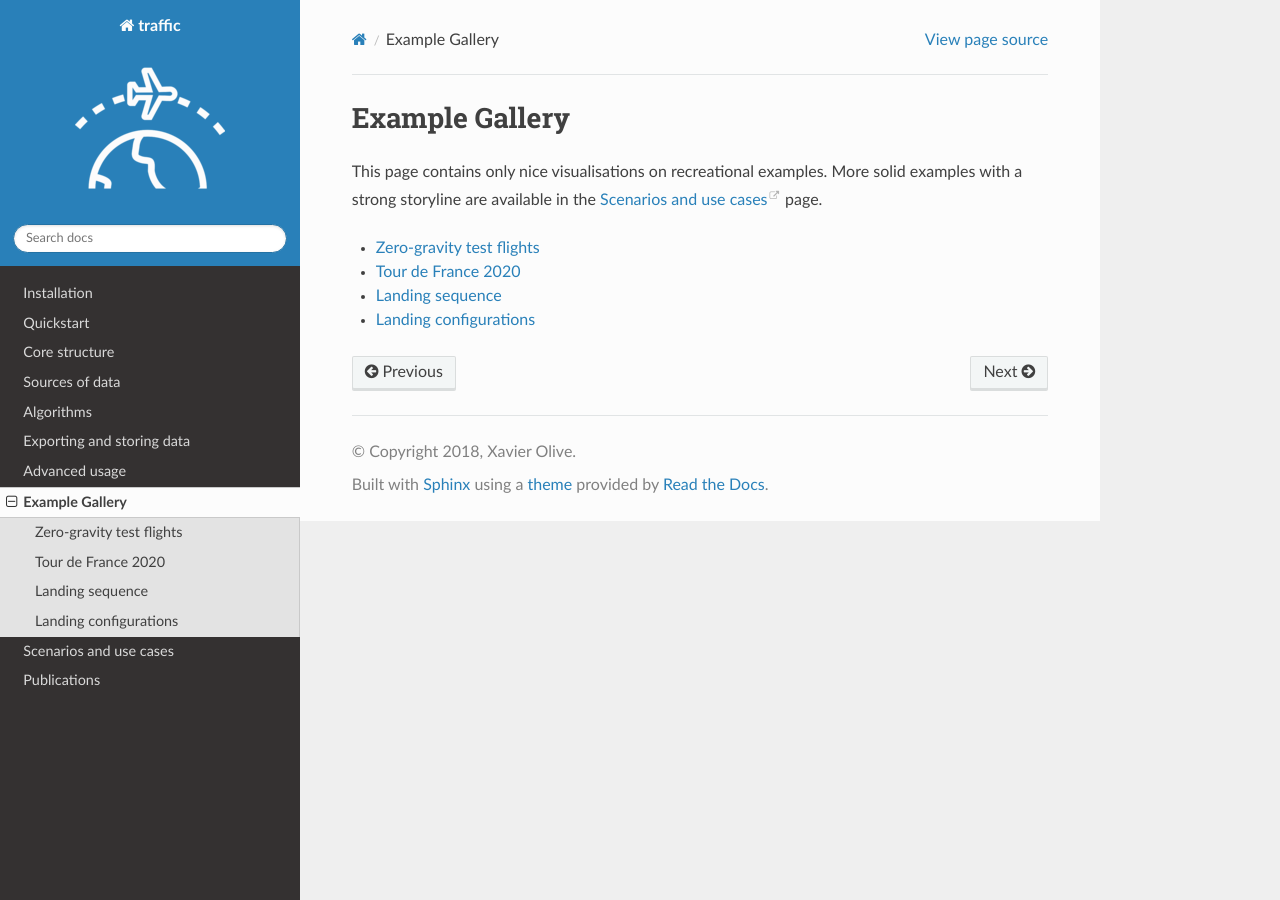
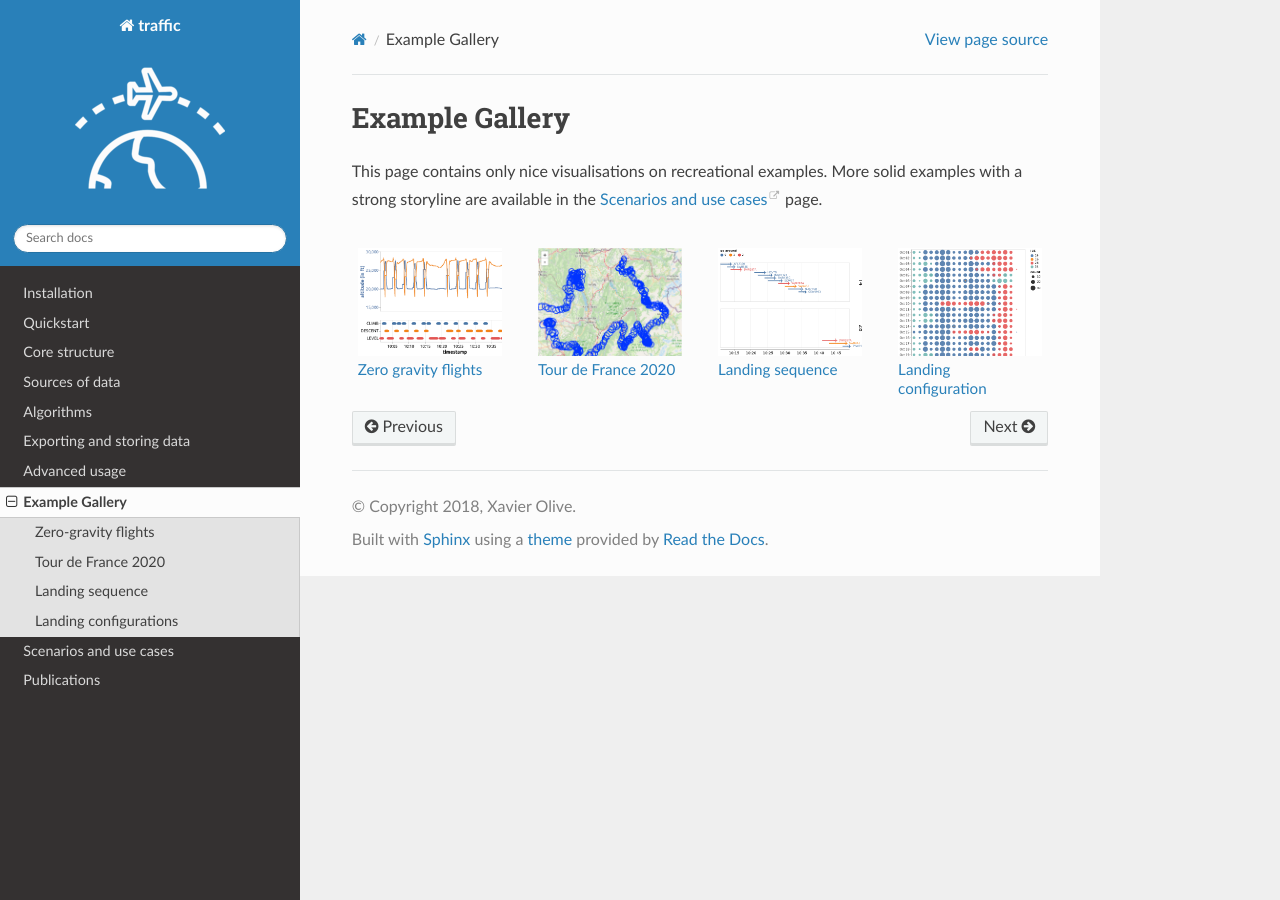
Before and after one commit to xoolive/traffic, a Sphinx documentation site: the page built from docs/gallery.rst, in a window 1280 px wide. Built offline with Sphinx 7.4.7 and the Read the Docs theme 2.0.0, drawn with Linux system fonts in a browser that asks for light colours; pages that are not in the unit, such as notebooks, are missing from menus; a script that is not in the unit is left out; comment, search, counter and statistics services are not loaded.

Commit message:
fancy gallery home page

```diff
--- a/docs/_static/main_stylesheet.css
+++ b/docs/_static/main_stylesheet.css
@@ -10,7 +10,9 @@ thead {
   border-bottom: 1px solid #bdbdbd;
   vertical-align: bottom;
 }
-tbody td, tr, th {
+tbody td,
+tr,
+th {
   text-align: right;
   vertical-align: middle;
   padding: 0.5em 0.5em;
@@ -32,11 +34,150 @@ tbody td, tr, th {
 .dataframe thead th {
   text-align: right;
 }
-.rst-content table.docutils.citation td, .rst-content table.docutils.citation tr, .rst-content table.docutils.footnote td, .rst-content table.docutils.footnote tr
-{
-    text-align:left;
-
+.rst-content table.docutils.citation td,
+.rst-content table.docutils.citation tr,
+.rst-content table.docutils.footnote td,
+.rst-content table.docutils.footnote tr {
+  text-align: left;
 }
 .rst-content code.literal {
   color: #404040;
 }
+
+/* from altair-gallery.css */
+
+.figure {
+  float: left;
+  margin: 10px;
+  width: auto;
+  height: 220px;
+}
+
+.figure.minigallery {
+  height: auto;
+}
+
+.figure img {
+  display: inline;
+  padding: 1px;
+  border: 1px solid #dddddd;
+  opacity: 1;
+  filter: alpha(opacity=100); /* For IE8 and earlier */
+}
+
+.figure img:hover {
+  border: 1px solid #eeeeee;
+  opacity: 0.8;
+  filter: alpha(opacity=80); /* For IE8 and earlier */
+}
+
+.figure .caption {
+  width: 200px;
+  text-align: center !important;
+}
+
+.figure p {
+  margin-top: 0;
+}
+
+div.section h2 {
+  padding-top: 30px;
+  border-bottom: 1px solid #cccccc;
+}
+
+div.bottomnav {
+  clear: left;
+}
+
+/* Front-page Example Showcase */
+#showcase {
+  width: 100%;
+  height: 240px;
+  overflow: hidden;
+  margin: 0;
+  padding: 0;
+  position: relative;
+  margin-bottom: 10px;
+}
+#showcase:after,
+#showcase:before {
+  content: "";
+  display: block;
+  width: 100%;
+  position: absolute;
+  background: white;
+  height: 16px;
+  z-index: 2;
+}
+#showcase:before {
+  bottom: -16px;
+  box-shadow: 0px -8px 16px rgba(0, 0, 0, 0.3);
+}
+#showcase:after {
+  top: -16px;
+  box-shadow: 0px 8px 16px rgba(0, 0, 0, 0.3);
+}
+#showcase .examples {
+  margin: 0 auto;
+  height: 240px;
+  width: 800px;
+  line-height: 0;
+}
+#showcase .preview {
+  width: 144px;
+  height: 80px;
+  padding: 0;
+  outline: 1px solid #ddd;
+  background-position: left top;
+  background-size: cover;
+  overflow: hidden;
+  position: relative;
+  z-index: 0;
+  transition: background-position 2s;
+  display: block;
+  float: left;
+}
+#showcase .preview:hover {
+  background-position: right bottom;
+  outline: 2px solid #4682b4;
+  z-index: 1;
+}
+
+/* Example Gallery */
+
+.gallery {
+  display: flex;
+  flex-wrap: wrap;
+  margin: 0 -12px;
+}
+.gallery .imagegroup {
+  display: inline-block;
+  position: relative;
+  /* Show 4 images per row, each image has 18px horizontal margin */
+  width: calc(25% - 36px);
+  margin: 12px 18px;
+  /* For small screens */
+  min-width: 140px;
+}
+
+.gallery .imagegroup:hover {
+  text-decoration: none;
+}
+.gallery .image {
+  background-size: cover;
+  display: block;
+  width: 100%;
+  /* hack to make height depend on width, golden ratio*/
+  padding-bottom: 75%;
+  background-repeat: no-repeat;
+  margin-bottom: 5px;
+  overflow: hidden;
+  transition: background-position 2s;
+}
+.gallery .image:hover {
+  background-position: right bottom;
+}
+
+.gallery .image-title {
+  font-size: 0.95em;
+}
--- a/docs/gallery.rst
+++ b/docs/gallery.rst
@@ -5,8 +5,38 @@ This page contains only nice visualisations on recreational examples. More
 solid examples with a strong storyline are available in the `Scenarios and
 use cases <scenarios.html>`_ page.
 
+.. raw:: html
+
+   <span class="gallery">
+
+   <a class="imagegroup" href="zero_gravity.html">
+     <span class="image" alt="Zero gravity flights" style="background-image: url(./_static/zero_gravity-thumb.png);"></span>
+     <span class="image-title">Zero gravity flights</span>
+   </a>
+
+   <a class="imagegroup" href="tour_de_france.html">
+     <span class="image" alt="Tour de France 2020" style="background-image: url(./_static/tour_de_france-thumb.png);"></span>
+     <span class="image-title">Tour de France 2020</span>
+   </a>
+
+   <a class="imagegroup" href="landing_sequence.html">
+     <span class="image" alt="Landing sequence" style="background-image: url(./_static/landing_sequence-thumb.png);"></span>
+     <span class="image-title">Landing sequence</span>
+   </a>
+
+   <a class="imagegroup" href="landing_configuration.html">
+     <span class="image" alt="Landing configuration" style="background-image: url(./_static/landing_configuration-thumb.png);"></span>
+     <span class="image-title">Landing configuration</span>
+   </a>
+
+   </span>
+
+   <div style='clear:both;'></div>
+
+
 .. toctree::
-   :maxdepth: 1
+   :maxdepth: -1
+   :hidden:
 
    gallery/zero_gravity
    gallery/tour_de_france
--- a/docs/gallery/landing_configuration.rst
+++ b/docs/gallery/landing_configuration.rst
@@ -1,7 +1,7 @@
 Landing configurations
 ======================
 
-A visualisation attempt at showing which landing configurations are the most commonly used at Zurich airport. Can you see the day when summer time CEST changes to CET?
+A visualisation attempt at showing which landing configurations are the most commonly used at Zurich airport. Can you spot the day when summer time CEST changes to CET?
 
 .. raw:: html
 
--- a/docs/gallery/zero_gravity.rst
+++ b/docs/gallery/zero_gravity.rst
@@ -1,5 +1,5 @@
-Zero-gravity test flights
-=========================
+Zero-gravity flights
+====================
 
 
 .. raw:: html
```
Also changed, not shown: docs/_static/landing_configuration-thumb.png (added), docs/_static/landing_sequence-thumb.png (added), docs/_static/tour_de_france-thumb.png (added), docs/_static/zero_gravity-thumb.png (added). Lines whose indentation alone changed are shown as unchanged.
